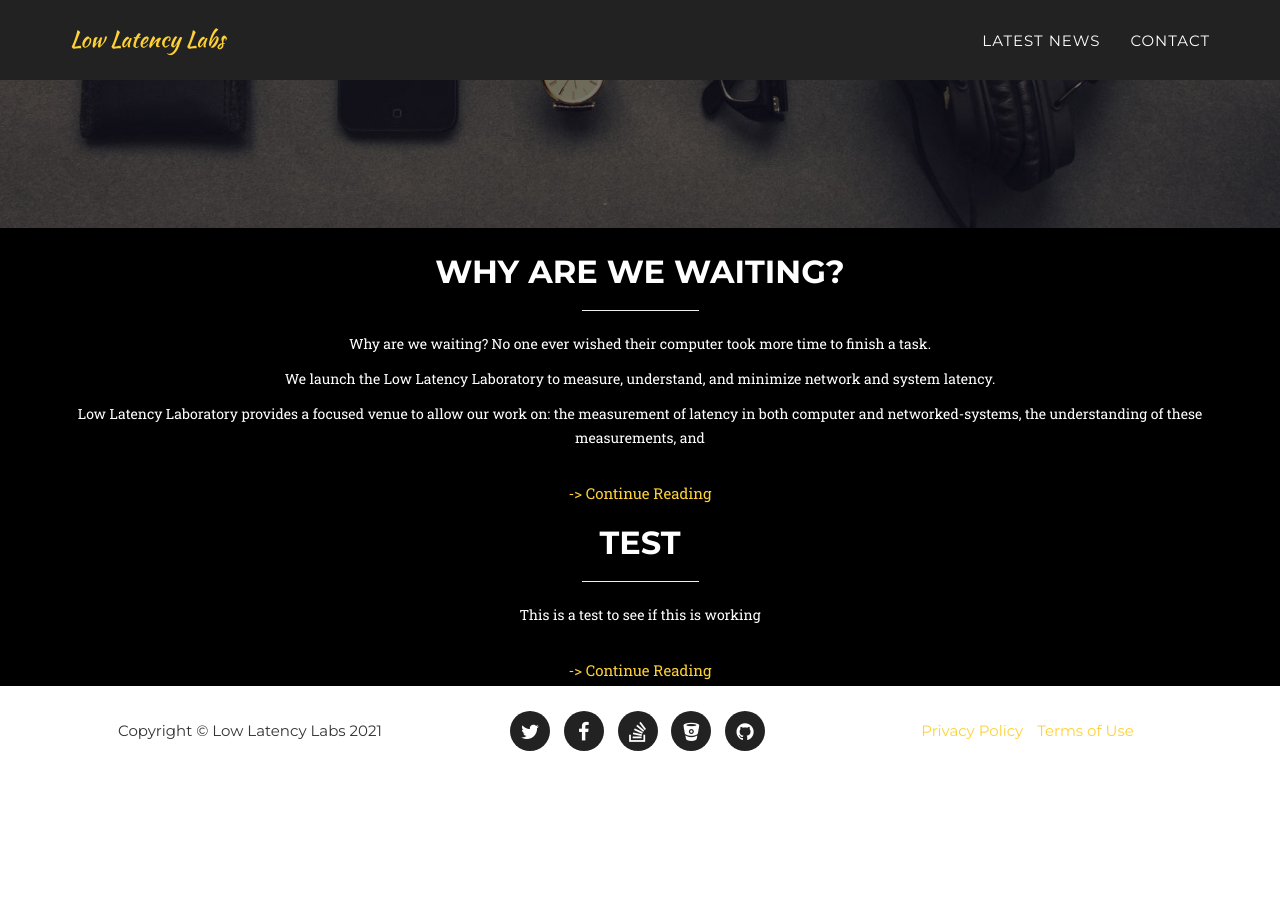
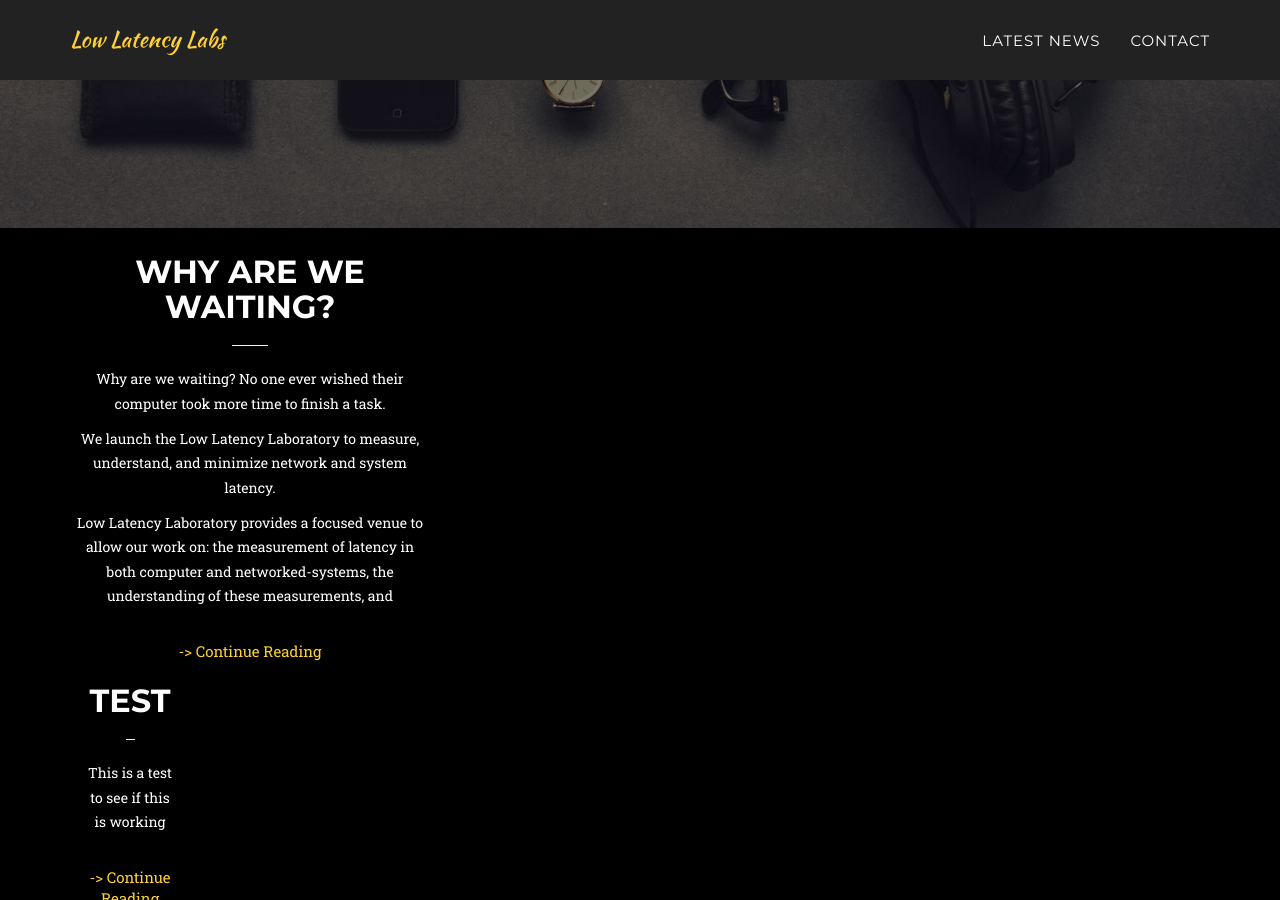
Before and after one commit to blurryhumanface/LowLatencyLabs, a Jekyll site: the page built from index.html, in a window 1280 px wide and 900 px high, scrolled down 465 px. Built offline with Jekyll 4.4.1, drawn with Linux system fonts in a browser that asks for light colours; some web fonts are replaced; before the commit the page ends 1241 px from its top, so only the background shows below that.

Commit message:
put the cols in the right place

```diff
--- a/_includes/latest-news.html
+++ b/_includes/latest-news.html
@@ -1,9 +1,9 @@
 <section id="latestnews" class="no-padding dark">
   <div class="container text-center">
     <div class="row">
-      <div class="col-4">
         {% for post in site.posts %}
           {% if post.posttype == "news" %}
+            <div class="col-sm-4">
               <div class="offset-2">
                 <h2 class="post-title">{{ post.title }}</h2>
                 <hr class="post-hr">
@@ -11,9 +11,9 @@
                 <br>
                 <a href="">-> Continue Reading</a>
               </div>
+            </div>
           {% endif %}
         {% endfor %}
     </div>
   </div>
-  </div>
 </section>
```
Lines whose indentation alone changed are shown as unchanged.
